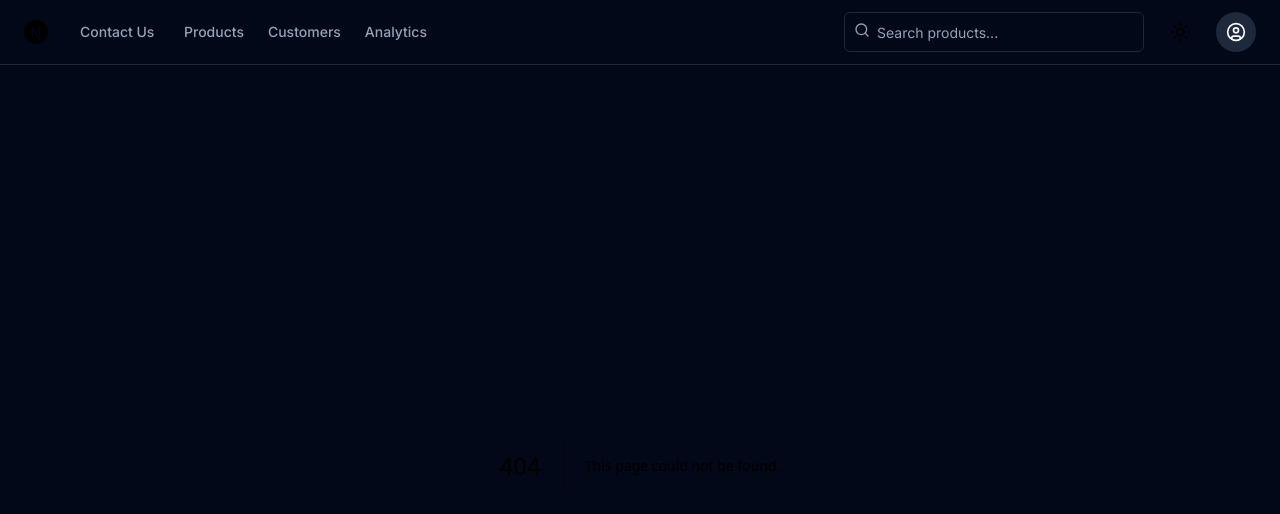
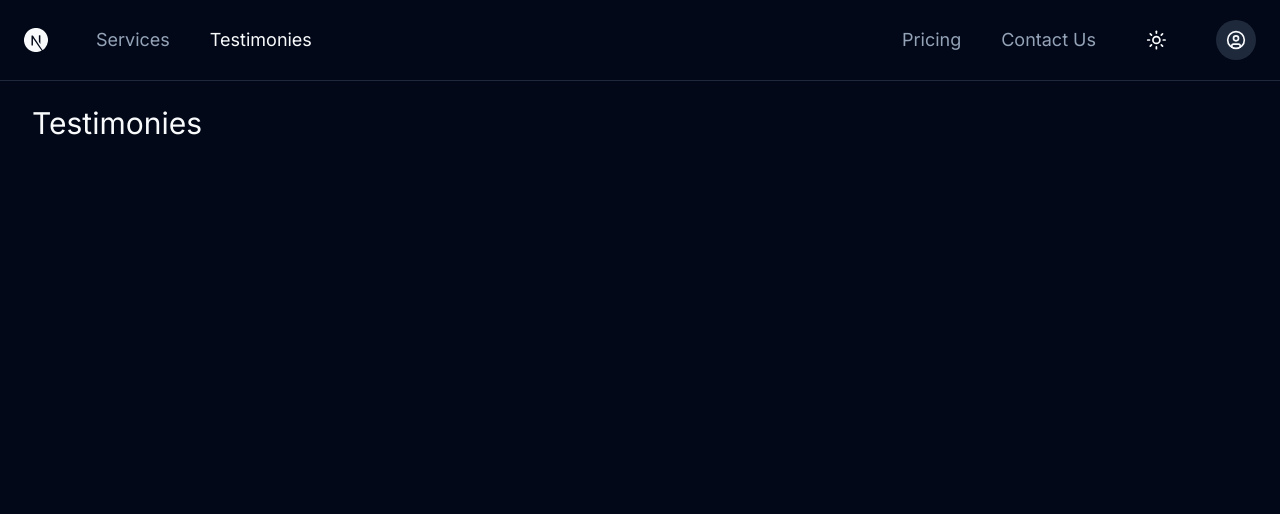
Before and after one commit to oleivahn/ehc-paytracker, a Next.js app: page /testimonies in a window 1280 px wide. Before the commit this address had no page. Shown: the top 514 px of the page. Built offline with nearby package versions, Linux system fonts and the light colour scheme.

Commit message:
TEMPLATE v1.0

```diff
--- /dev/null
+++ b/app/pricing/page.tsx
@@ -0,0 +1,13 @@
+import React from "react";
+
+const Pricing = () => {
+  return (
+    <>
+      <div className="mt-6">
+        <p className="text-3xl">Pricing</p>
+      </div>
+    </>
+  );
+};
+
+export default Pricing;
--- /dev/null
+++ b/app/services/page.tsx
@@ -0,0 +1,13 @@
+import React from "react";
+
+const Services = () => {
+  return (
+    <>
+      <div className="mt-6">
+        <p className="text-3xl">Services</p>
+      </div>
+    </>
+  );
+};
+
+export default Services;
--- /dev/null
+++ b/app/testimonies/page.tsx
@@ -0,0 +1,13 @@
+import React from "react";
+
+const Testimonies = () => {
+  return (
+    <>
+      <div className="mt-6">
+        <p className="text-3xl">Testimonies</p>
+      </div>
+    </>
+  );
+};
+
+export default Testimonies;
--- a/components/Navbar.tsx
+++ b/components/Navbar.tsx
@@ -34,7 +34,12 @@ import {
   DropdownMenuTrigger,
 } from "@/components/ui/dropdown-menu";
 import { Input } from "@/components/ui/input";
-import { Sheet, SheetContent, SheetTrigger } from "@/components/ui/sheet";
+import {
+  Sheet,
+  SheetContent,
+  SheetTrigger,
+  SheetClose,
+} from "@/components/ui/sheet";
 import {
   Table,
   TableBody,
@@ -52,41 +57,23 @@ export default function Navbar() {
   // https://stackoverflow.com/questions/68978743/tailwindcss-active-link-text-color-not-changing
   const pathname = usePathname();
 
+  const LEFT_NAV_ITEMS = [
+    { href: "/services", label: "Services" },
+    { href: "/testimonies", label: "Testimonies" },
+  ];
+
+  const RIGHT_NAV_ITEMS = [
+    { href: "/pricing", label: "Pricing" },
+    { href: "/contactUs", label: "Contact Us" },
+  ];
+
+  // const isActive = pathname === "/contactUs";
+  // console.log("📗 LOG [ isActive ]:", isActive);
+
   return (
     <div className="flex w-full flex-col border-b">
-      <header className="container sticky top-0 flex h-16 items-center gap-4  bg-background px-4 md:px-6">
-        <nav className="hidden flex-col gap-6 text-lg font-medium md:flex md:flex-row md:items-center md:gap-5 md:text-sm lg:gap-6">
-          <Link href="/" className="flex items-center space-x-2">
-            <Icons.logo className="h-6 w-6" />
-            <span className="inline-block font-bold">{siteConfig.name}</span>
-          </Link>
-          <Link
-            href="contactUs"
-            className={`${
-              pathname === "/contactUs" ? "text-foreground" : ""
-            } text-muted-foreground transition-colors hover:text-foreground w-[80px] active:text-foreground`}
-          >
-            Contact Us
-          </Link>
-          <Link
-            href="#"
-            className="text-muted-foreground transition-colors hover:text-foreground"
-          >
-            Products
-          </Link>
-          <Link
-            href="#"
-            className="text-muted-foreground transition-colors hover:text-foreground"
-          >
-            Customers
-          </Link>
-          <Link
-            href="#"
-            className="text-muted-foreground transition-colors hover:text-foreground"
-          >
-            Analytics
-          </Link>
-        </nav>
+      <header className="container sticky top-0 flex h-20 items-center gap-4  bg-background px-4 md:px-6">
+        {/* DRAWER */}
         <Sheet>
           <SheetTrigger asChild>
             <Button
@@ -107,47 +94,72 @@ export default function Navbar() {
                 <Package2 className="h-6 w-6" />
                 <span className="sr-only">Acme Inc</span>
               </Link>
-              <Link href="#" className="hover:text-foreground">
-                Dashboard
-              </Link>
-              <Link
-                href="#"
-                className="text-muted-foreground hover:text-foreground"
-              >
-                Orders
-              </Link>
-              <Link
-                href="#"
-                className="text-muted-foreground hover:text-foreground"
-              >
-                Products
-              </Link>
-              <Link
-                href="#"
-                className="text-muted-foreground hover:text-foreground"
-              >
-                Customers
-              </Link>
-              <Link
-                href="#"
-                className="text-muted-foreground hover:text-foreground"
-              >
-                Analytics
-              </Link>
+              {[...LEFT_NAV_ITEMS, ...RIGHT_NAV_ITEMS].map(
+                ({ href, label }, i) => {
+                  const isActive = pathname === href;
+
+                  return (
+                    <Link
+                      key={i}
+                      href={href}
+                      onClick={() => {
+                        document.getElementById("close-drawer")?.click();
+                      }}
+                      className={`${
+                        isActive ? "text-foreground" : "text-muted-foreground"
+                      } transition-colors hover:text-foreground text-nowrap`}
+                    >
+                      {label}
+                    </Link>
+                  );
+                }
+              )}
             </nav>
           </SheetContent>
         </Sheet>
-        <div className="flex items-center gap-4 md:ml-auto md:gap-2 lg:gap-4">
-          <form className="ml-auto flex-1 sm:flex-initial">
-            <div className="relative">
-              <Search className="absolute left-2.5 top-2.5 h-4 w-4 text-muted-foreground" />
-              <Input
-                type="search"
-                placeholder="Search products..."
-                className="pl-8 sm:w-[300px] md:w-[200px] lg:w-[300px]"
-              />
-            </div>
-          </form>
+        {/* LOGO AND LEFT SIDE MENUS */}
+        <nav className="ie flex-col gap-6 text-lg  md:flex md:flex-row md:items-center md:gap-5 md:text-md lg:gap-10">
+          <Link href="/" className="flex items-center space-x-2">
+            <Icons.logo className="h-6 w-6" />
+            <span className="inline-block font-bold text-3xl">
+              {siteConfig.name}
+            </span>
+          </Link>
+          {LEFT_NAV_ITEMS.map(({ href, label }, i) => {
+            const isActive = pathname === href;
+
+            return (
+              <Link
+                key={i}
+                href={href}
+                className={`${
+                  isActive ? "text-foreground" : "text-muted-foreground"
+                } transition-colors hover:text-foreground text-nowrap hidden md:block`}
+              >
+                {label}
+              </Link>
+            );
+          })}
+        </nav>
+
+        {/* RIGHT SIDE MENUS */}
+        <div className="flex items-center gap-4 ml-auto md:gap-2 lg:gap-10 text-lg">
+          {RIGHT_NAV_ITEMS.map(({ href, label }, i) => {
+            console.log("📗 LOG [ href ]:", href, label, i);
+            const isActive = pathname === href;
+
+            return (
+              <Link
+                key={i}
+                href={href}
+                className={`${
+                  isActive ? "text-foreground" : "text-muted-foreground"
+                } transition-colors hover:text-foreground text-nowrap hidden md:block`}
+              >
+                {label}
+              </Link>
+            );
+          })}
           <ThemeToggle />
           <DropdownMenu>
             <DropdownMenuTrigger asChild>
--- a/components/ui/sheet.tsx
+++ b/components/ui/sheet.tsx
@@ -1,19 +1,19 @@
-"use client"
+"use client";
 
-import * as React from "react"
-import * as SheetPrimitive from "@radix-ui/react-dialog"
-import { cva, type VariantProps } from "class-variance-authority"
-import { X } from "lucide-react"
+import * as React from "react";
+import * as SheetPrimitive from "@radix-ui/react-dialog";
+import { cva, type VariantProps } from "class-variance-authority";
+import { X } from "lucide-react";
 
-import { cn } from "@/lib/utils"
+import { cn } from "@/lib/utils";
 
-const Sheet = SheetPrimitive.Root
+const Sheet = SheetPrimitive.Root;
 
-const SheetTrigger = SheetPrimitive.Trigger
+const SheetTrigger = SheetPrimitive.Trigger;
 
-const SheetClose = SheetPrimitive.Close
+const SheetClose = SheetPrimitive.Close;
 
-const SheetPortal = SheetPrimitive.Portal
+const SheetPortal = SheetPrimitive.Portal;
 
 const SheetOverlay = React.forwardRef<
   React.ElementRef<typeof SheetPrimitive.Overlay>,
@@ -27,8 +27,8 @@ const SheetOverlay = React.forwardRef<
     {...props}
     ref={ref}
   />
-))
-SheetOverlay.displayName = SheetPrimitive.Overlay.displayName
+));
+SheetOverlay.displayName = SheetPrimitive.Overlay.displayName;
 
 const sheetVariants = cva(
   "fixed z-50 gap-4 bg-background p-6 shadow-lg transition ease-in-out data-[state=open]:animate-in data-[state=closed]:animate-out data-[state=closed]:duration-300 data-[state=open]:duration-500",
@@ -47,7 +47,7 @@ const sheetVariants = cva(
       side: "right",
     },
   }
-)
+);
 
 interface SheetContentProps
   extends React.ComponentPropsWithoutRef<typeof SheetPrimitive.Content>,
@@ -65,14 +65,17 @@ const SheetContent = React.forwardRef<
       {...props}
     >
       {children}
-      <SheetPrimitive.Close className="absolute right-4 top-4 rounded-sm opacity-70 ring-offset-background transition-opacity hover:opacity-100 focus:outline-none focus:ring-2 focus:ring-ring focus:ring-offset-2 disabled:pointer-events-none data-[state=open]:bg-secondary">
+      <SheetPrimitive.Close
+        id="close-drawer"
+        className="absolute right-4 top-4 rounded-sm opacity-70 ring-offset-background transition-opacity hover:opacity-100 focus:outline-none focus:ring-2 focus:ring-ring focus:ring-offset-2 disabled:pointer-events-none data-[state=open]:bg-secondary"
+      >
         <X className="h-4 w-4" />
         <span className="sr-only">Close</span>
       </SheetPrimitive.Close>
     </SheetPrimitive.Content>
   </SheetPortal>
-))
-SheetContent.displayName = SheetPrimitive.Content.displayName
+));
+SheetContent.displayName = SheetPrimitive.Content.displayName;
 
 const SheetHeader = ({
   className,
@@ -85,8 +88,8 @@ const SheetHeader = ({
     )}
     {...props}
   />
-)
-SheetHeader.displayName = "SheetHeader"
+);
+SheetHeader.displayName = "SheetHeader";
 
 const SheetFooter = ({
   className,
@@ -99,8 +102,8 @@ const SheetFooter = ({
     )}
     {...props}
   />
-)
-SheetFooter.displayName = "SheetFooter"
+);
+SheetFooter.displayName = "SheetFooter";
 
 const SheetTitle = React.forwardRef<
   React.ElementRef<typeof SheetPrimitive.Title>,
@@ -111,8 +114,8 @@ const SheetTitle = React.forwardRef<
     className={cn("text-lg font-semibold text-foreground", className)}
     {...props}
   />
-))
-SheetTitle.displayName = SheetPrimitive.Title.displayName
+));
+SheetTitle.displayName = SheetPrimitive.Title.displayName;
 
 const SheetDescription = React.forwardRef<
   React.ElementRef<typeof SheetPrimitive.Description>,
@@ -123,8 +126,8 @@ const SheetDescription = React.forwardRef<
     className={cn("text-sm text-muted-foreground", className)}
     {...props}
   />
-))
-SheetDescription.displayName = SheetPrimitive.Description.displayName
+));
+SheetDescription.displayName = SheetPrimitive.Description.displayName;
 
 export {
   Sheet,
@@ -137,4 +140,4 @@ export {
   SheetFooter,
   SheetTitle,
   SheetDescription,
-}
+};
```
